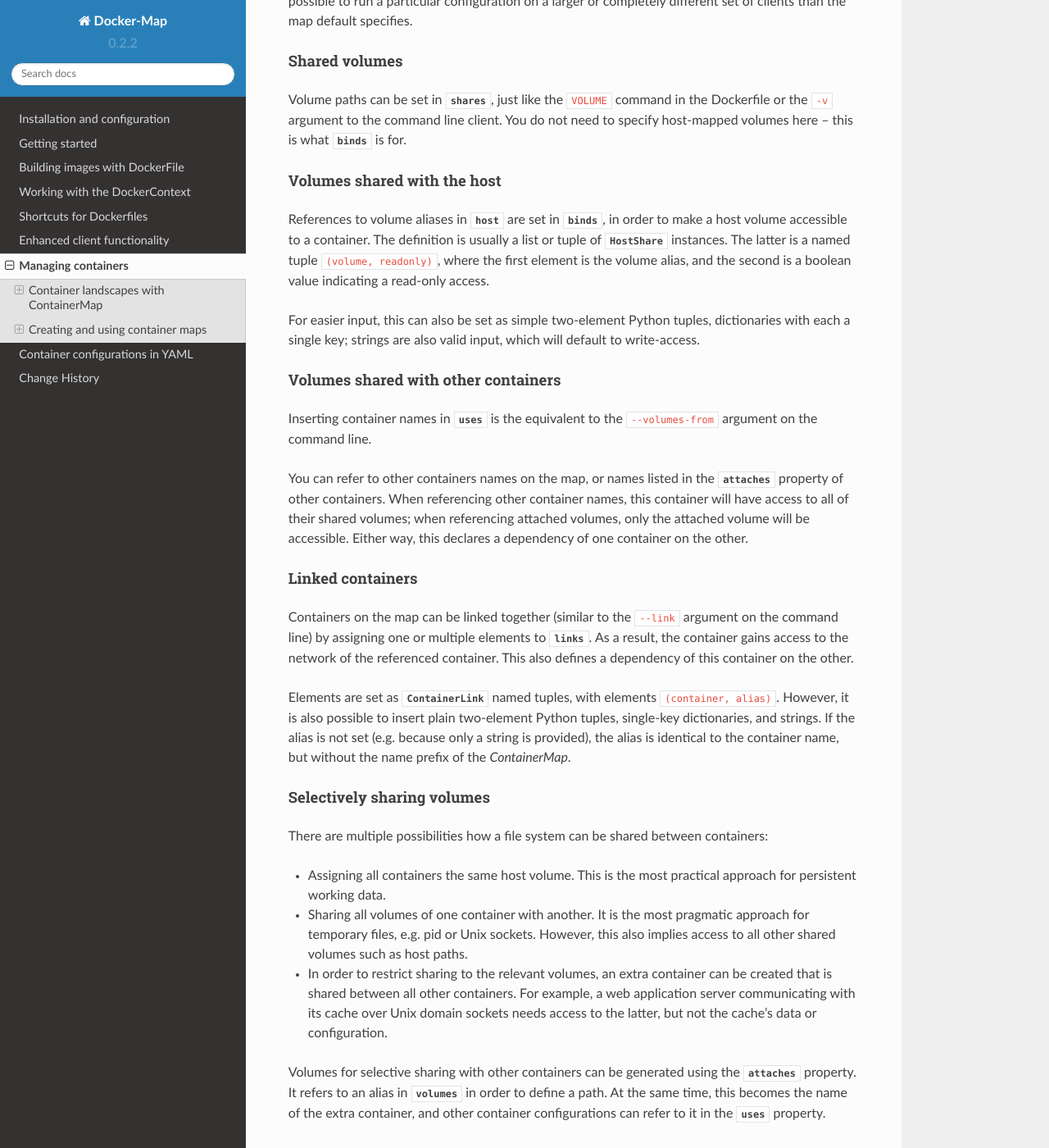
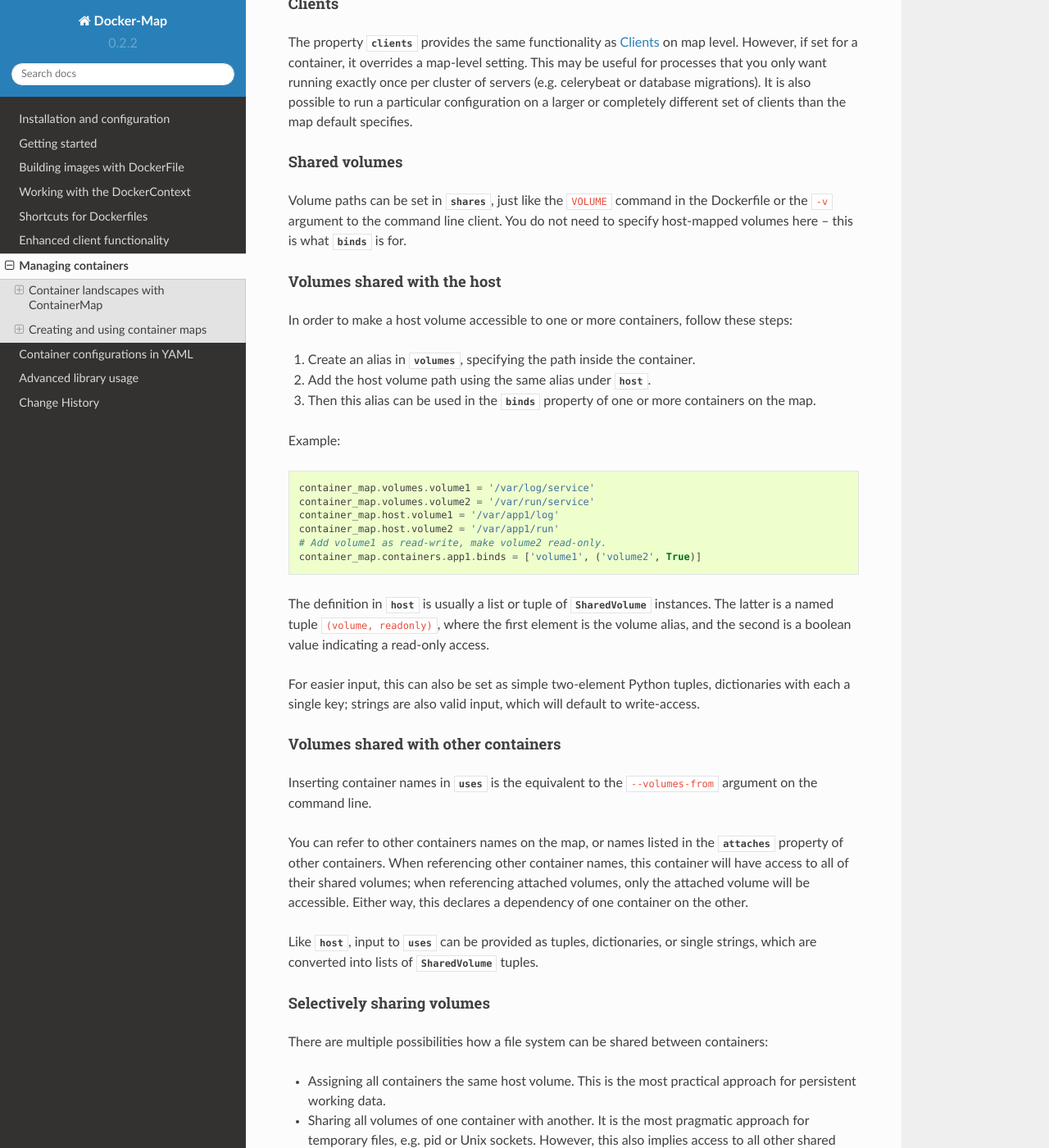
Before and after one commit to merll/docker-map, a Sphinx documentation site: the page built from docs/guide/containers/maps.rst, in a window 1280 px wide and 1400 px high, scrolled down 3578 px. Shown: the whole window at 82% size. Built offline with Sphinx 7.4.7 and the Read the Docs theme 2.0.0, drawn with Linux system fonts in a browser that asks for light colours; some of the changed text lies outside the part shown.

Commit message:
Docs updates.

```diff
--- a/docs/changes.rst
+++ b/docs/changes.rst
@@ -2,6 +2,12 @@
 
 Change History
 ==============
+
+0.3.0
+-----
+* Possibility to use 'lazy' values in various settings (e.g. port bindings, volume aliases, host volumes, and user).
+* Consider read-only option for inherited volumes in ``uses`` property.
+* Further update policy fixes.
 
 0.2.2
 -----
--- a/docs/guide/containers/maps.rst
+++ b/docs/guide/containers/maps.rst
@@ -60,7 +60,11 @@ Additionally there are the following attributes:
 * :attr:`~dockermap.map.container.ContainerMap.name`: All created containers will be prefixed with this.
 * :attr:`~dockermap.map.container.ContainerMap.repository`: A prefix, that will be added to all image names, unless they
   already have one or start with ``/`` (i.e. are only local images).
-
+* :attr:`~dockermap.map.container.ContainerMap.default_domain`: The domain name that is set on new containers; it can
+  be overridden by a client configuration. If none of the two are available, Docker's default is used.
+* :attr:`~dockermap.map.container.ContainerMap.set_hostname`: For specifying a new container's host name dependent on
+  the container name (in the format ``<client name>-<container name>``), this is by default set to ``True``. If set
+  to ``False``, Docker automatically generates a new host name for each container.
 
 Volumes
 ^^^^^^^
@@ -164,11 +168,25 @@ You do not need to specify host-mapped volumes here -- this is what
 
 Volumes shared with the host
 """"""""""""""""""""""""""""
-References to volume aliases in :attr:`~dockermap.map.container.ContainerMap.host` are set in
-:attr:`~dockermap.map.config.ContainerConfiguration.binds`, in order to make a host volume accessible to a
-container. The definition is usually a list or tuple of :attr:`~dockermap.map.config.HostShare` instances. The latter
-is a named tuple ``(volume, readonly)``, where the first element is the volume alias, and the second is a boolean
-value indicating a read-only access.
+In order to make a host volume accessible to one or more containers, follow these steps:
+
+#. Create an alias in :attr:`~dockermap.map.container.ContainerMap.volumes`, specifying the path inside the container.
+#. Add the host volume path using the same alias under :attr:`~dockermap.map.container.ContainerMap.host`.
+#. Then this alias can be used in the :attr:`~dockermap.map.config.ContainerConfiguration.binds` property of one or
+   more containers on the map.
+
+Example::
+
+    container_map.volumes.volume1 = '/var/log/service'
+    container_map.volumes.volume2 = '/var/run/service'
+    container_map.host.volume1 = '/var/app1/log'
+    container_map.host.volume2 = '/var/app1/run'
+    # Add volume1 as read-write, make volume2 read-only.
+    container_map.containers.app1.binds = ['volume1', ('volume2', True)]
+
+The definition in :attr:`~dockermap.map.container.ContainerMap.host` is usually a list or tuple of
+:attr:`~dockermap.map.config.SharedVolume` instances. The latter is a named tuple ``(volume, readonly)``, where the first
+element is the volume alias, and the second is a boolean value indicating a read-only access.
 
 For easier input, this can also be set as simple two-element Python tuples, dictionaries with each a single key;
 strings are also valid input, which will default to write-access.
@@ -185,18 +203,9 @@ You can refer to other containers names on the map, or names listed in the
 container names, this container will have access to all of their shared volumes; when referencing attached volumes, only
 the attached volume will be accessible. Either way, this declares a dependency of one container on the other.
 
-.. _linked-containers:
-
-Linked containers
-"""""""""""""""""
-Containers on the map can be linked together (similar to the ``--link`` argument on the command line) by assigning
-one or multiple elements to :attr:`~dockermap.map.config.ContainerConfiguration.links`. As a result, the container
-gains access to the network of the referenced container. This also defines a dependency of this container on the other.
-
-Elements are set as :attr:`~dockermap.map.config.ContainerLink` named tuples, with elements ``(container, alias)``.
-However, it is also possible to insert plain two-element Python tuples, single-key dictionaries, and strings. If the
-alias is not set (e.g. because only a string is provided), the alias is identical to the container name, but without
-the name prefix of the `ContainerMap`.
+Like :attr:`~dockermap.map.container.ContainerMap.host`, input to
+:attr:`~dockermap.map.container.ContainerMap.uses` can be provided as tuples, dictionaries, or single strings, which
+are converted into lists of :attr:`~dockermap.map.config.SharedVolume` tuples.
 
 .. _attached-volumes:
 
@@ -223,7 +232,31 @@ non-superuser privileges usually requires permission adjustments, setting
 :attr:`~dockermap.map.config.ContainerConfiguration.user` starts one more temporary container (based on
 `busybox`) running a ``chown`` command. Furthermore this sets the user that the current container is started with.
 Similarly for :attr:`~dockermap.map.config.ContainerConfiguration.permissions`, a temporary `busybox` container performs
-a ``chmod`` command on the shared container.
+a ``chmod`` command on the shared container::
+
+    container_map.volumes.volume1 = '/var/data1'
+    container_map.volumes.volume2 = '/var/more_data'
+    container_map.host.volume1 = '/var/app1/data1'
+    container_map.containers.app1.binds = 'volume1'
+    container_map.containers.app1.attaches = 'volume2'
+    ...
+    # app2 inherits all shared volumes from app1
+    container_map.containers.app2.uses = 'app1'
+    # app3 only gains access to 'volume2'
+    container_map.containers.app3.uses = 'volume2'
+
+.. _linked-containers:
+
+Linked containers
+"""""""""""""""""
+Containers on the map can be linked together (similar to the ``--link`` argument on the command line) by assigning
+one or multiple elements to :attr:`~dockermap.map.config.ContainerConfiguration.links`. As a result, the container
+gains access to the network of the referenced container. This also defines a dependency of this container on the other.
+
+Elements are set as :attr:`~dockermap.map.config.ContainerLink` named tuples, with elements ``(container, alias)``.
+However, it is also possible to insert plain two-element Python tuples, single-key dictionaries, and strings. If the
+alias is not set (e.g. because only a string is provided), the alias is identical to the container name, but without
+the name prefix of the `ContainerMap`.
 
 .. _exposed-ports:
 
@@ -235,8 +268,8 @@ bindings appropriately during container creation and start.
 
 The configuration is set either through a list or tuple of the following:
 
-* a single string or integer - exposes a port only to a linked container
-* a pair of string / integer values - publishes the exposed port (1) to the host's port (2) on all interfaces
+* a single string or integer - exposes a port only to a linked container;
+* a pair of string / integer values - publishes the exposed port (1) to the host's port (2) on all interfaces;
 * a pair of string / integer values, followed by a string - publishes the exposed port (1) to the host's port (2) on
   the interface alias name (3), which is substituted with the interface address for that interface defined by the client
   configuration.
@@ -339,16 +372,17 @@ and::
     container_map.containers.app1.uses = ('volume1',)
 
 As mentioned, additional conversions are made for :attr:`~dockermap.map.config.ContainerConfiguration.binds`,
+:attr:`~dockermap.map.config.ContainerConfiguration.uses`,
 :attr:`~dockermap.map.config.ContainerConfiguration.links`, and
 :attr:`~dockermap.map.config.ContainerConfiguration.exposes`; each element in an input list or tuple is converted to
-:attr:`~dockermap.map.config.HostShare`, :attr:`~dockermap.map.config.ContainerLink`, or
+:attr:`~dockermap.map.config.SharedVolume`, :attr:`~dockermap.map.config.ContainerLink`, or
 :attr:`~dockermap.map.config.PortBinding`. Keep this in mind when
 modifying existing elements, since no automated conversion is done then. For example, for adding a host-shared volume
 at run-time, use::
 
-    from dockermap.map.config import HostShare
+    from dockermap.map.config import SharedVolume
 
-    container_map.containers.app1.binds.append(HostShare('volume1', False))
+    container_map.containers.app1.binds.append(SharedVolume('volume1', False))
 
 Creating and using container maps
 ---------------------------------
```
Also changed, not shown: docs/api/dockermap.rst (+11 -2 lines), docs/guide/containers/advanced.rst (added, +127 -0 lines), docs/guide/containers/yaml.rst (+11 -0 lines), docs/index.rst (+4 -3 lines), 2 other files.
